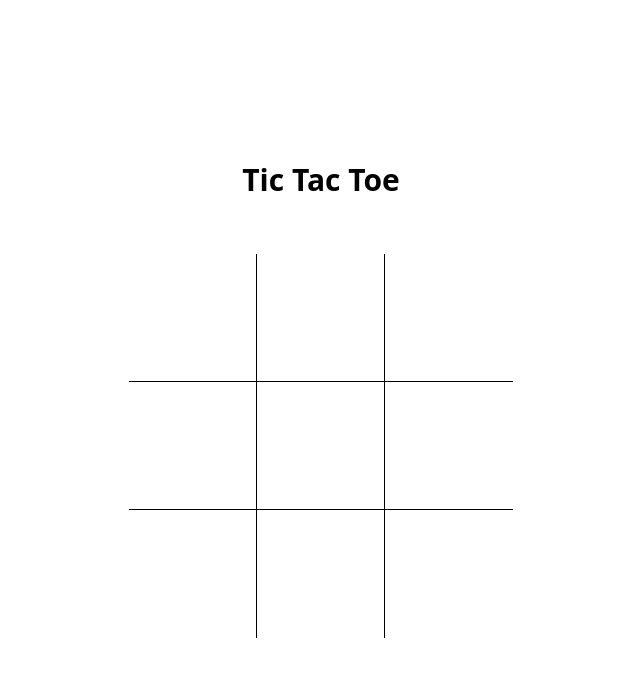
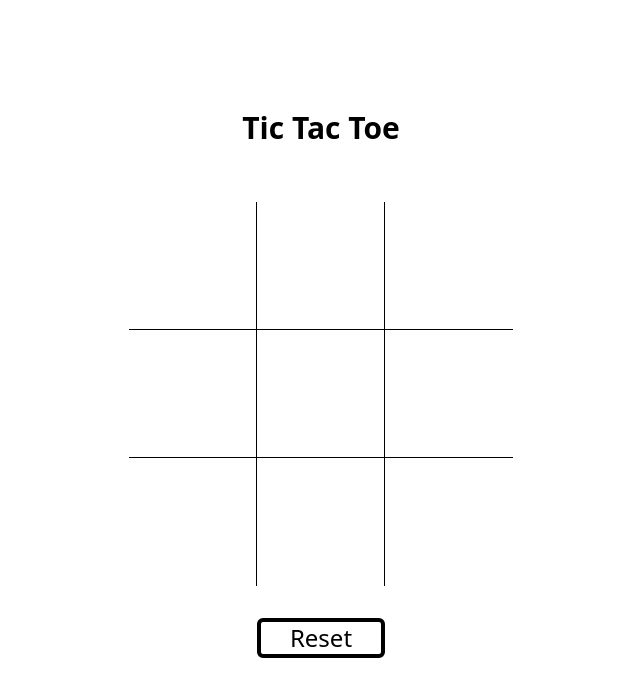
Before and after one commit to SWIC-277/ttt-setup-skybarker, a React (Create React App) app: page / in a window 1280 px wide. Shown: the top 696 px of the page, without its empty margins (319-959 px from the left). Built offline with nearby package versions, Linux system fonts and the light colour scheme.

Commit message:
Add reset button to page

```diff
--- a/src/App.css
+++ b/src/App.css
@@ -35,4 +35,7 @@
   .board {
     @apply container grid h-96 w-96 grid-cols-3 grid-rows-3;
   }
+  .resetButton {
+    @apply m-auto my-8 h-10 justify-center rounded-md border-4 border-black text-center  text-2xl;
+  }
 }
--- a/src/App.jsx
+++ b/src/App.jsx
@@ -3,7 +3,7 @@ import "./App.css";
 import useGame from "./hooks/useGame";
 
 function App() {
-  const { board, winner, makeMove } = useGame();
+  const { board, winner, makeMove, reset } = useGame();
 
   return (
     <main>
@@ -21,6 +21,9 @@ function App() {
           />
         ))}
       </div>
+      <button className="resetButton" type="submit" onClick={reset}>
+        Reset
+      </button>
     </main>
   );
 }
```
